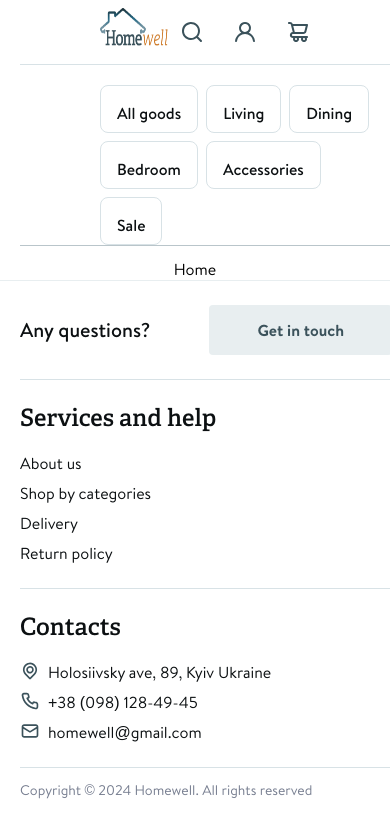
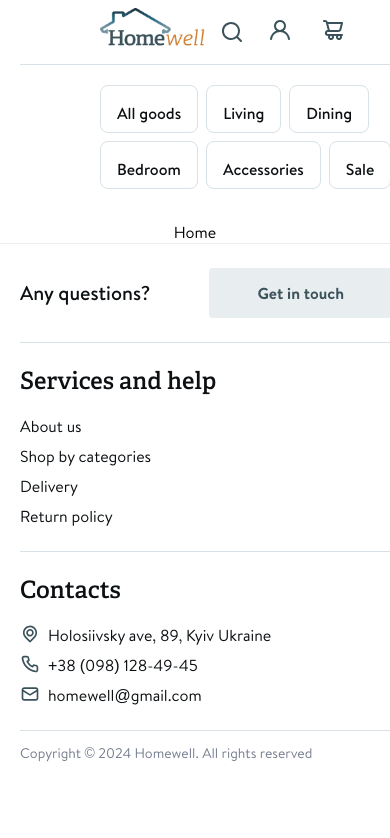
Before and after one commit to Vlad1slov/Frontend-Team-challenge, a React (Create React App) app: page / in a window 390 px wide. Shown: the top 838 px of the page. Built offline with nearby package versions, Linux system fonts and the light colour scheme.

Commit message:
delete mobileLogo

```diff
--- a/src/components/Header/Header.jsx
+++ b/src/components/Header/Header.jsx
@@ -2,7 +2,6 @@ import MyInput from "components/UI/input/MyInput";
 import styles from "./Header.module.css";
 import { Link } from "react-router-dom";
 import destopLogo from "../../images/desktop.png";
-// import mobileLogo from "../../images/mobile.png";
 
 const Header = () => {
     return (
@@ -32,8 +31,9 @@ const Header = () => {
                         </svg>
                     </div>
                     <div className={styles["account"]}>
+                        <div className={styles.iconsMob}>
                             <svg
-                            className={styles["iconsMob"]}
+                                className={styles["icons"]}
                                 width="24"
                                 height="24"
                                 viewBox="0 0 24 24"
@@ -45,6 +45,8 @@ const Header = () => {
                                     fill="#3B525B"
                                 />
                             </svg>
+                        </div>
+
                         <div className={styles["account2"]}>
                             <svg
                                 className={styles["icons"]}
@@ -63,8 +65,9 @@ const Header = () => {
                         </div>
                     </div>
                     <div className={styles["cart"]}>
+                        <div className={styles.iconsMob}>
                             <svg
-                            className={styles["iconsMob"]}
+                                className={styles["icons2"]}
                                 width="24"
                                 height="24"
                                 viewBox="0 0 24 24"
@@ -76,6 +79,8 @@ const Header = () => {
                                     fill="#3B525B"
                                 />
                             </svg>
+                        </div>
+
                         <div className={styles["cart2"]}>
                             <svg
                                 className={styles["icons2"]}
--- a/src/components/Header/Header.module.css
+++ b/src/components/Header/Header.module.css
@@ -51,7 +51,7 @@
         align-self: stretch;
         flex-shrink: 0;
         position: relative;
-        width: 372px;
+        width: 412px;
     }
 }
 .logo-header-desktop {
@@ -139,7 +139,7 @@
     font-family: HvDTrial Brandon Text;
     font-size: 16px;
     font-style: normal;
-    font-weight: 700;
+    font-weight: 700px;
     line-height: 18px;
     position: relative;
     height: 56px;
@@ -255,7 +255,7 @@
 .header-row-2 {
     border-style: solid;
     border-color: var(--primary-softdenim, #b9c5ca);
-    border-width: 0px 0px 0.7px 0px;
+    border-width: 0px 0px 0px 0px;
     padding: 0px 20px 0px 80px;
     display: flex;
     flex-direction: row;
@@ -266,13 +266,15 @@
     position: relative;
     @media screen and (max-width: 1279px) {
         display: flex;
+        margin-bottom: 10px;
+        padding-bottom: 10px;
         flex-direction: row;
         gap: 8px;
         align-items: center;
         justify-content: flex-start;
         flex-wrap: wrap;
         flex-shrink: 0;
-        width: 372px;
+        width: 412px;
         position: relative;
         display: flex;
     }
```
Also changed, not shown: src/images/mobile.png (deleted). Lines whose indentation alone changed are shown as unchanged.
